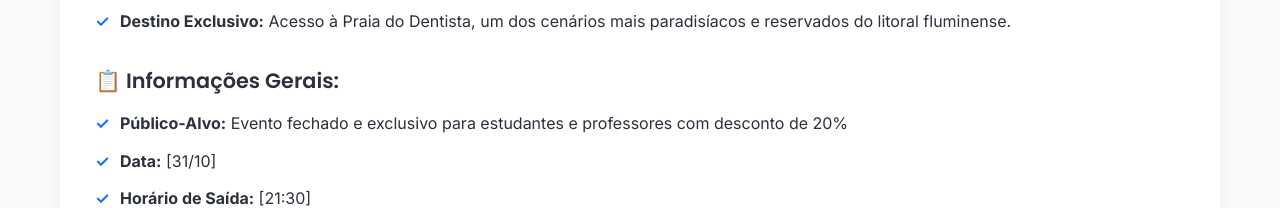
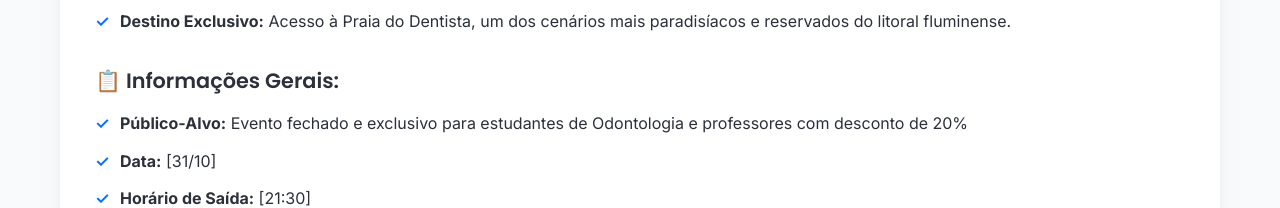
Before and after one commit to solechuva/solechuva, a plain HTML site: page praia-do-dentista.html in a window 1280 px wide. Shown: the part 1093-1301 px from the top of the page. Drawn offline with Linux system fonts and the light colour scheme.

Commit message:
Add files via upload

```diff
--- a/praia-do-dentista.html
+++ b/praia-do-dentista.html
@@ -55,7 +55,7 @@
 
                 <h3>📋 Informações Gerais:</h3>
                 <ul>
-                    <li><strong>Público-Alvo:</strong> Evento fechado e exclusivo para estudantes e professores com desconto de 20%</li>
+                    <li><strong>Público-Alvo:</strong> Evento fechado e exclusivo para estudantes de Odontologia e professores com desconto de 20%</li>
                     <li><strong>Data:</strong> [31/10]</li>
                     <li><strong>Horário de Saída:</strong> [21:30]</li>
                     <li><strong>Local de Partida:</strong> [ung]</li>
```
